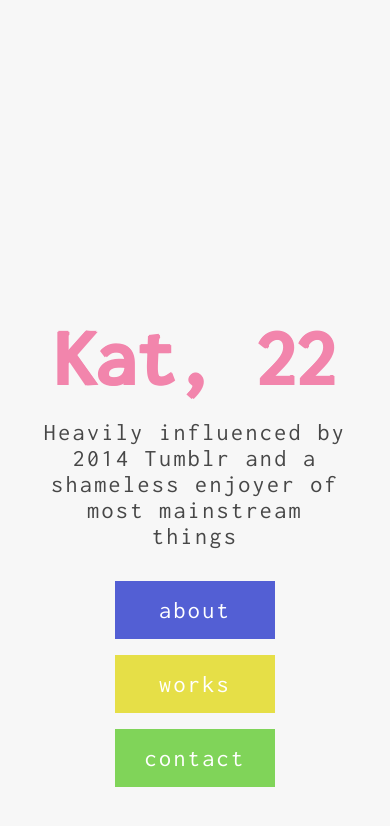
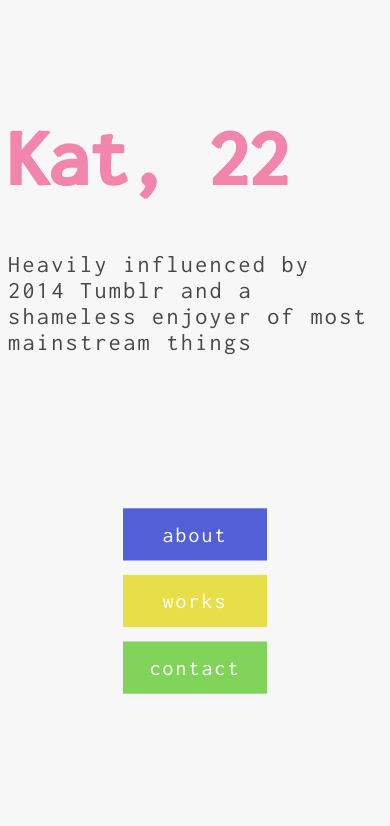
Before and after one commit to mahikgot/katweb, a React (Create React App) app: page / in a window 390 px wide. Shown: the top 826 px of the page. Built offline with nearby package versions, Linux system fonts and the light colour scheme.

Commit message:
button motion

```diff
--- a/src/App.css
+++ b/src/App.css
@@ -1,40 +1,42 @@
 @import url('https://fonts.googleapis.com/css?family=Inconsolata');
-.overlay {
-  position: fixed;
-  width: 100%;
-  height: 100%;
-  top: 0;
-  left: 0;
+html {
   background-color: #f7f7f7;
 }
-.flexContainerHome {
-  position: absolute;
-  top: 35%;
-  left: 10%;
-  width: 80%;
-  display: flex;
-  flex-direction: row;
-  flex-wrap: wrap;
-  align-items: center;
-  justify-content: space-around;
+.overlay {
+  display: grid;
+  background-color: #f7f7f7;
+  max-width: 1170px;
+  margin: 0 auto;
+  height: 90vh;
 }
 
 .leftHome {
-  flex: 0 0 30%;
-}
-.rightHome {
-  flex: 0 1 auto;
+  margin: auto;
 }
 
-
+.rightHome {
+  margin: auto;
+}
+.rightHome[header='header'] {
+  grid-row: 1;
+  grid-column: 2;
+}
+.Home {
+  display: grid;
+  grid-template-columns: repeat(auto-fit, minmax(300px, 1fr));
+}
+.Home[header='header'] {
+  grid-template-columns: 1fr 10rem;
+  grid-template-rows: 10rem 1fr;
+}
 .nameHome {
   font-family:'Inconsolata', monospace;
   font-weight: bolder;
-  font-size: 5rem;
   color: #F285AC;
   text-align: left;
   line-height: 5rem;
   text-shadow: -1px 1px, 1px 1px;
+  font-size: 5rem;
 }
 
 
@@ -66,25 +68,3 @@ p {
   color: #474747;
   text-align: left;
 }
-
-@media (max-width: 900px) {
-  .leftHome, .rightHome {
-    flex: 100%;
-  }
-  .nameHome {
-    font-family:'Inconsolata', monospace;
-    font-weight: bolder;
-    font-size: 5rem;
-    color: #F285AC;
-    text-align: center;
-    line-height: 1rem;
-    text-shadow: -1px 1px, 1px 1px;
-  }
-  p {
-    font-family:'Inconsolata', monospace;
-    font-size: 1.5rem;
-    letter-spacing: 0.15rem;
-    color: #474747;
-    text-align: center;
-  }
-}
--- a/src/App.js
+++ b/src/App.js
@@ -7,8 +7,8 @@ const App = () => (
   <div className="overlay">
     <Routes>
       <Route path="/" element={<Header />}>
-        <Route path="works" element="tanga" />
-        <Route path="about" element="about" />
+        <Route path="works" />
+        <Route path="about" />
       </Route>
     </Routes>
   </div>
--- a/src/components/Header.js
+++ b/src/components/Header.js
@@ -1,40 +1,49 @@
 import React from 'react';
-import { motion } from 'framer-motion';
+import { motion, AnimatePresence } from 'framer-motion';
 import { Outlet, useLocation } from 'react-router-dom';
 import HeaderButton from './HeaderButton';
 
 const Header = () => {
   const loc = useLocation().pathname;
-  const pVariants = {
-    header: { opacity: 0 },
-    notHeader: { opacity: 1 },
-  };
   const setAnimate = (pathname) => {
     if (pathname === '/') return 'notHeader';
     return 'header';
   };
+  const para = (isHeader) => {
+    if (isHeader === 'header') {
+      return null;
+    }
+    return (
+      <>
+        <h1
+          className="nameHome"
+        >
+          Kat, 22
+        </h1>
+        <p>
+          Heavily influenced by 2014 Tumblr and a shameless enjoyer of most mainstream things
+        </p>
+      </>
+    );
+  };
   const anim = setAnimate(loc);
   return (
-    <div>
-      <div className="flexContainerHome">
-        <div className="leftHome">
-          <h1 className="nameHome">
-            Kat, 22
-          </h1>
-          <motion.p
-            initial="notHeader"
-            animate={anim}
-            variants={pVariants}
-          >
-            Heavily influenced by 2014 Tumblr and a shameless enjoyer of most mainstream things
-          </motion.p>
-        </div>
-        <HeaderButton
-          anim={anim}
-        />
-      </div>
+    <motion.div
+      className="Home"
+      header={anim}
+    >
+      <motion.div
+        className="leftHome"
+        header={anim}
+        animate={anim}
+      >
+        {para(anim)}
+      </motion.div>
+      <HeaderButton
+        anim={anim}
+      />
       <Outlet />
-    </div>
+    </motion.div>
   );
 };
 export default Header;
--- a/src/components/HeaderButton.js
+++ b/src/components/HeaderButton.js
@@ -8,12 +8,17 @@ const HeaderButton = ({ anim }) => {
     anim: PropTypes.string.isRequired,
   };
   const flexVariants = {
-    header: { scale: 0.5 },
-    notHeader: { scale: 1 },
+    header: { scale: 0.6 },
+    notHeader: { scale: 0.9 },
   };
 
   return (
-    <div className="rightHome">
+    <motion.div
+      layout
+      className="rightHome"
+      header={anim}
+    >
+
       <motion.div
         className="flexContainerButtonHome"
         animate={anim}
@@ -41,7 +46,7 @@ const HeaderButton = ({ anim }) => {
           </motion.button>
         </Link>
       </motion.div>
-    </div>
+    </motion.div>
   );
 };
 
```
